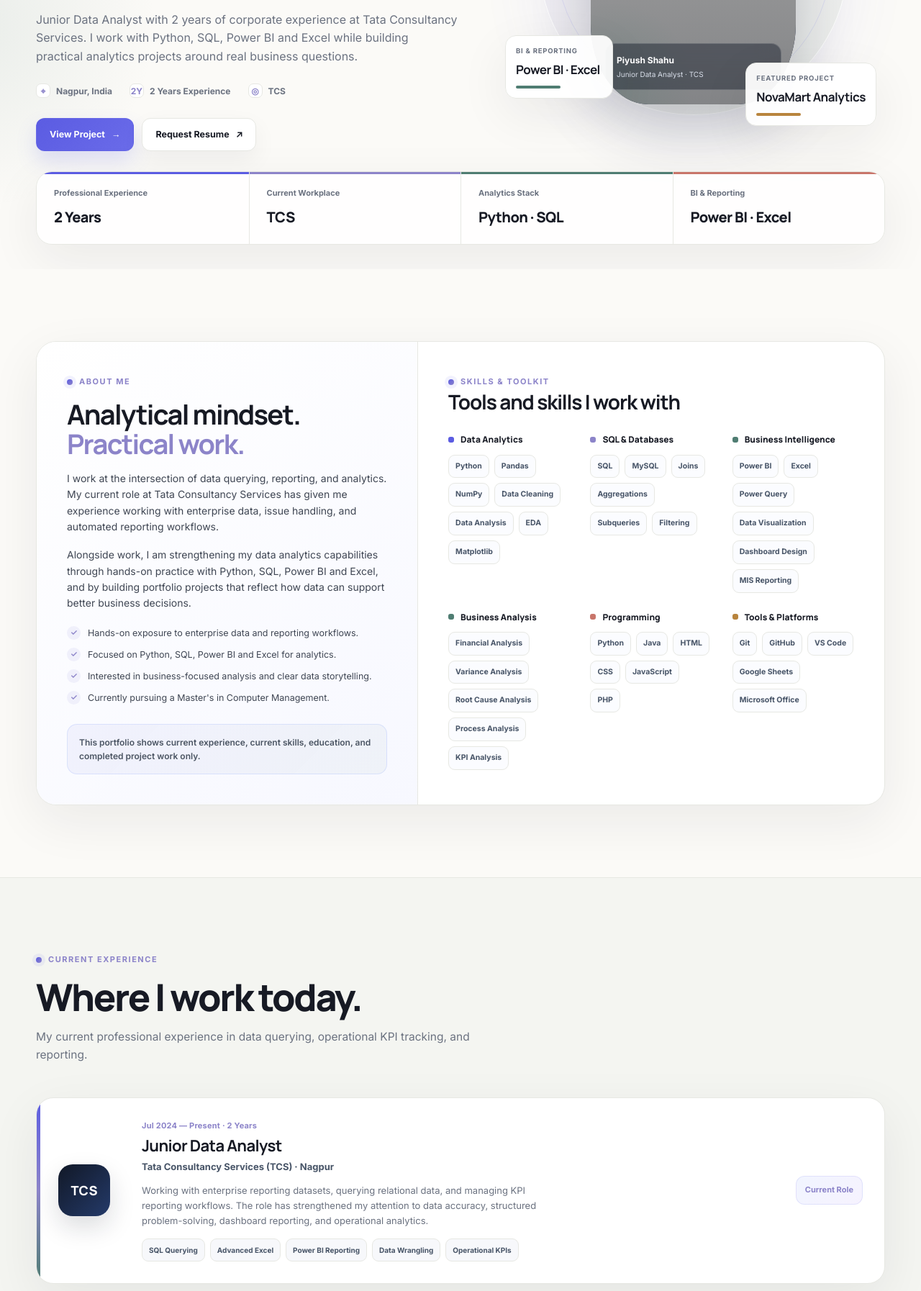
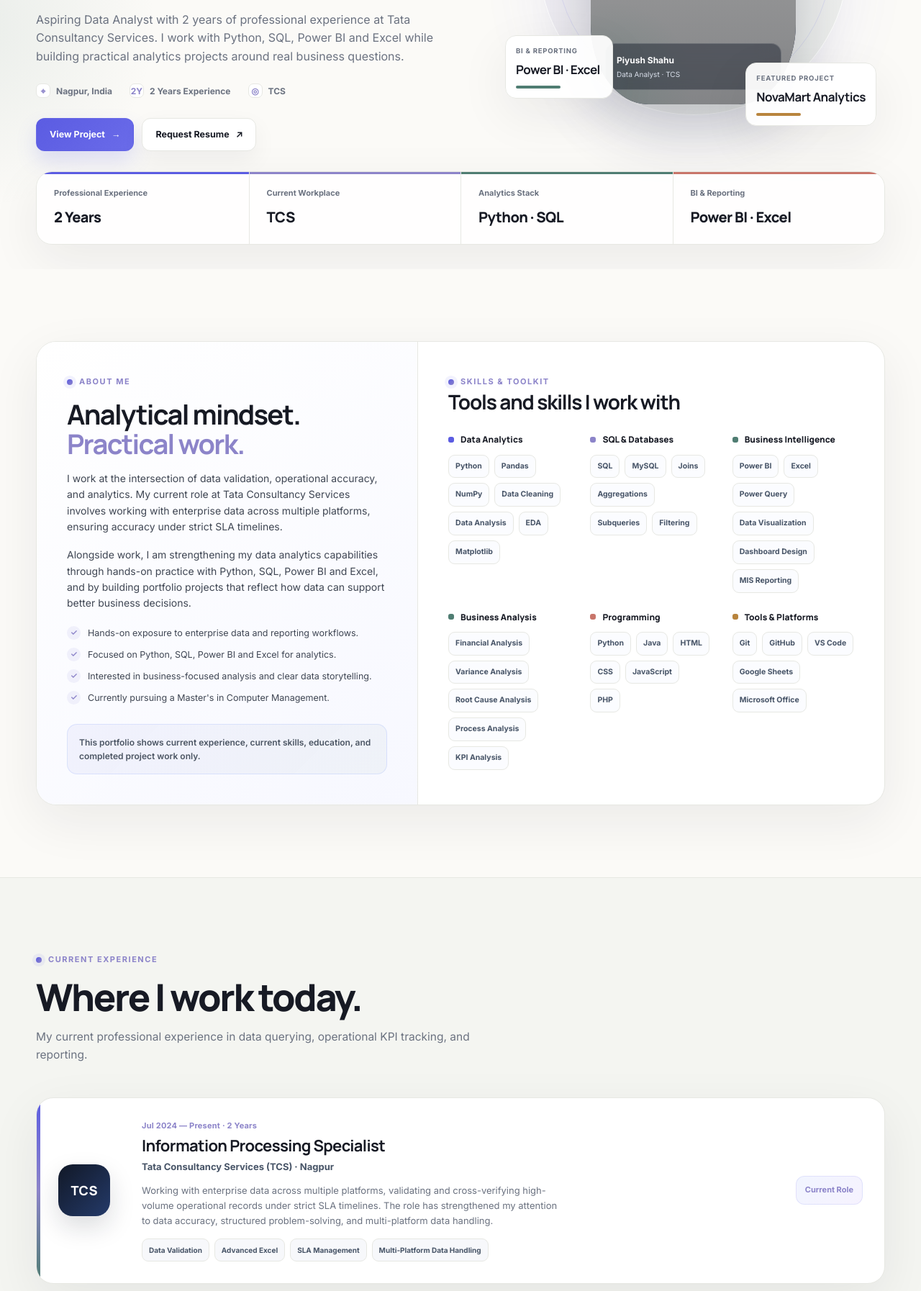
Before and after one commit to piyushshahu2004/piyushshahu2004.github.io, a plain HTML site: page index.html in a window 1280 px wide. Shown: the part 466-2260 px from the top of the page at 72% size. Drawn offline with Linux system fonts and the light colour scheme; grey boxes are pictures that could not be loaded.

Commit message:
Update index.html

```diff
--- a/index.html
+++ b/index.html
@@ -5,7 +5,7 @@
   <meta name="viewport" content="width=device-width, initial-scale=1.0" />
   <meta name="theme-color" content="#171A24" />
   <title>Piyush Shahu — Data Analytics Portfolio</title>
-  <meta name="description" content="Piyush Shahu — Junior Data Analyst with 2 years of corporate experience, building practical analytics projects with Python, SQL, Power BI and Excel." />
+  <meta name="description" content="Piyush Shahu — Aspiring Data Analyst with 2 years of professional experience at Tata Consultancy Services. I work with Python, SQL, Power BI and Excel while building practical analytics projects around real business questions." />
   <meta property="og:title" content="Piyush Shahu — Data Analytics Portfolio" />
   <meta property="og:description" content="A modern portfolio showcasing Piyush Shahu's current experience, skills, education and real analytics project work." />
   <link rel="preconnect" href="https://fonts.googleapis.com" />
@@ -769,10 +769,10 @@
     <div class="wrap">
       <div class="hero-grid">
         <div class="reveal">
-          <div class="hero-kicker"><span class="live-dot"></span> Junior Data Analyst · IT Focus</div>
+          <div class="hero-kicker"><span class="live-dot"></span>Data Analyst · TCS</div>
           <h1>Piyush <span class="gradient">Shahu.</span></h1>
           <div class="hero-role">Turning data into <span>clear decisions.</span></div>
-          <p class="hero-sub">Junior Data Analyst with 2 years of corporate experience at Tata Consultancy Services. I work with Python, SQL, Power BI and Excel while building practical analytics projects around real business questions.</p>
+          <p class="hero-sub">Aspiring Data Analyst with 2 years of professional experience at Tata Consultancy Services. I work with Python, SQL, Power BI and Excel while building practical analytics projects around real business questions.</p>
 
           <div class="hero-meta">
             <div class="meta-item"><span class="meta-icon">⌖</span> Nagpur, India</div>
@@ -790,7 +790,7 @@
           <div class="hero-halo"></div>
           <div class="hero-card" aria-label="Piyush Shahu profile photo">
             <img class="hero-photo" src="images/profile_pic.png" alt="Professional portrait of Piyush Shahu">
-            <div class="hero-card-caption"><strong>Piyush Shahu</strong><span>Junior Data Analyst · TCS</span></div>
+            <div class="hero-card-caption"><strong>Piyush Shahu</strong><span>Data Analyst · TCS</span></div>
           </div>
           <div class="float-card one"><small>Data Analytics</small><strong>Python · Pandas</strong><div class="bar bar-blue"></div></div>
           <div class="float-card two"><small>SQL &amp; Databases</small><strong>SQL · MySQL</strong><div class="bar bar-violet"></div></div>
@@ -815,7 +815,7 @@
         <div class="about-panel reveal">
           <div class="eyebrow"><span class="dot"></span> About Me</div>
           <h2>Analytical mindset. <span>Practical work.</span></h2>
-          <p>I work at the intersection of data querying, reporting, and analytics. My current role at Tata Consultancy Services has given me experience working with enterprise data, issue handling, and automated reporting workflows.</p>
+          <p>I work at the intersection of data validation, operational accuracy, and analytics. My current role at Tata Consultancy Services involves working with enterprise data across multiple platforms, ensuring accuracy under strict SLA timelines.</p>
           <p>Alongside work, I am strengthening my data analytics capabilities through hands-on practice with Python, SQL, Power BI and Excel, and by building portfolio projects that reflect how data can support better business decisions.</p>
 
           <div class="about-points">
@@ -892,15 +892,14 @@
         <div class="experience-logo">TCS</div>
         <div>
           <div class="experience-date">Jul 2024 — Present · 2 Years</div>
-          <h3>Junior Data Analyst</h3>
+          <h3>Information Processing Specialist</h3>
           <div class="experience-org">Tata Consultancy Services (TCS) · Nagpur</div>
-          <p class="experience-desc">Working with enterprise reporting datasets, querying relational data, and managing KPI reporting workflows. The role has strengthened my attention to data accuracy, structured problem-solving, dashboard reporting, and operational analytics.</p>
+          <p class="experience-desc">Working with enterprise data across multiple platforms, validating and cross-verifying high-volume operational records under strict SLA timelines. The role has strengthened my attention to data accuracy, structured problem-solving, and multi-platform data handling.</p>
           <div class="experience-tags">
-            <span class="experience-tag">SQL Querying</span>
+            <span class="experience-tag">Data Validation</span>
             <span class="experience-tag">Advanced Excel</span>
-            <span class="experience-tag">Power BI Reporting</span>
-            <span class="experience-tag">Data Wrangling</span>
-            <span class="experience-tag">Operational KPIs</span>
+            <span class="experience-tag">SLA Management</span>
+            <span class="experience-tag">Multi-Platform Data Handling</span>
           </div>
         </div>
         <div class="experience-badge">Current Role</div>
```
